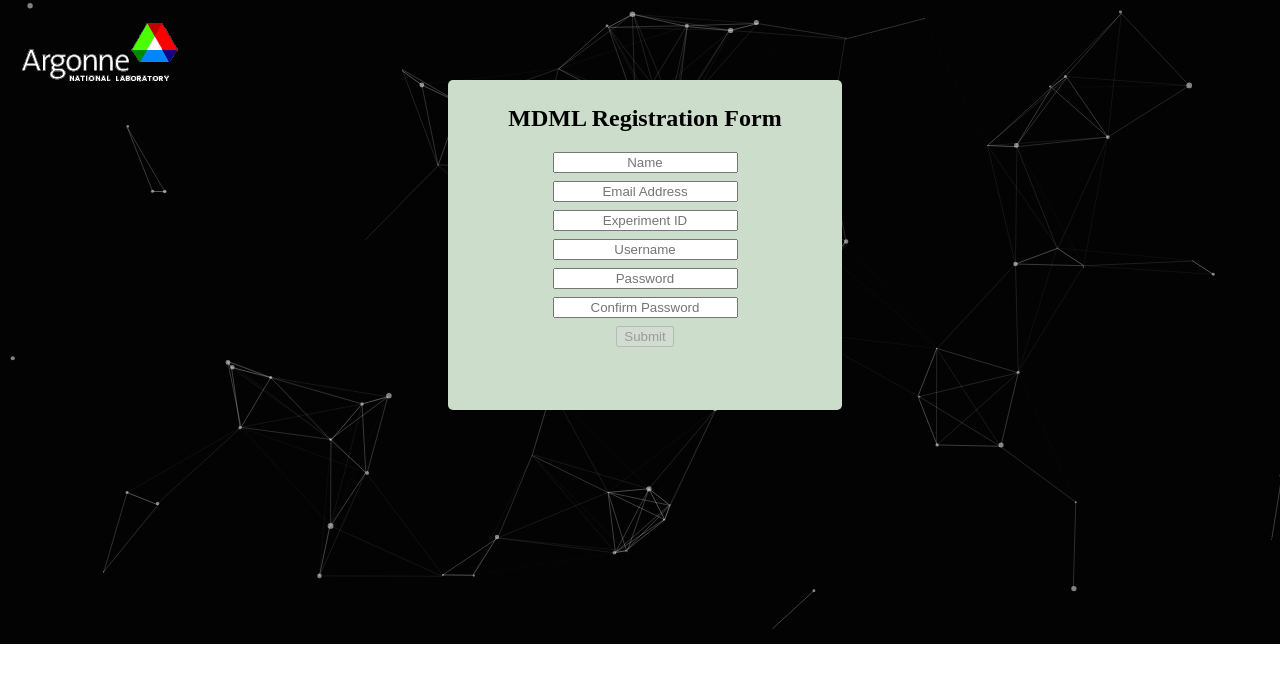
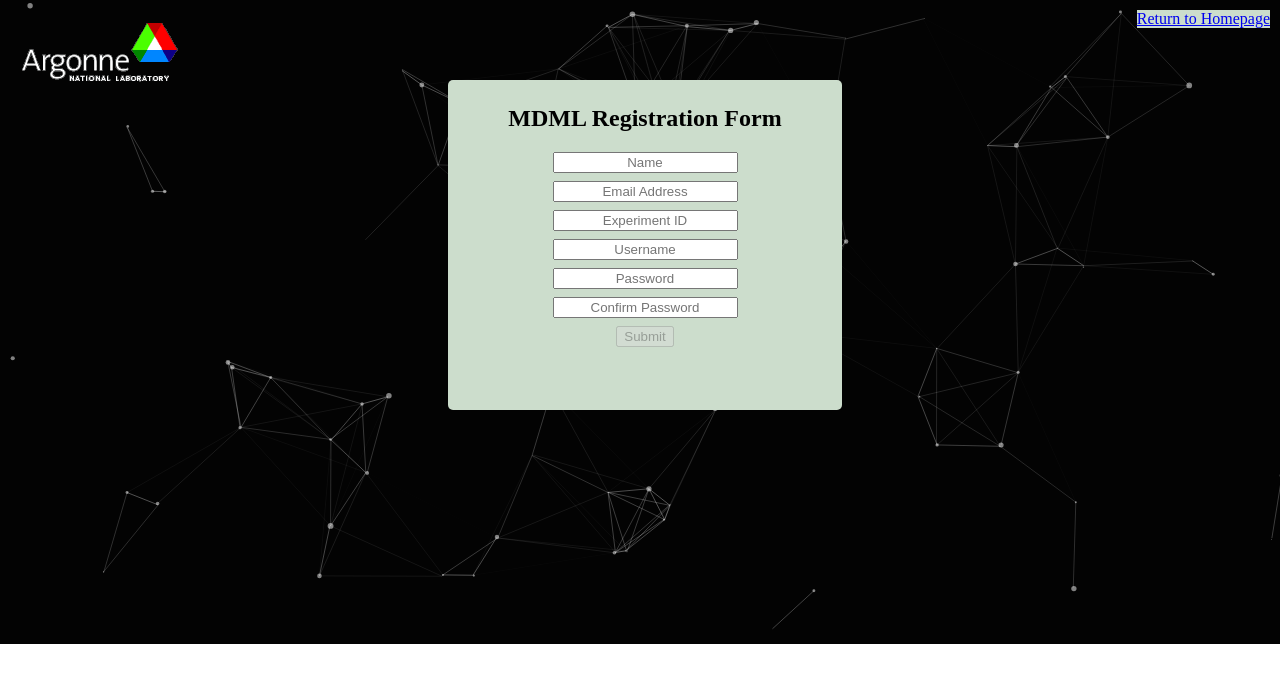
Before and after one commit to anl-mdml/MDML, a plain HTML site: page nginx/html/register.html in a window 1280 px wide. Drawn offline with nearby package versions, Linux system fonts and the light colour scheme; files that its build step writes are made by us from their sources; no server answers; files whose address does not match are found by name.

```diff
--- a/docker-compose.yml
+++ b/docker-compose.yml
@@ -5,8 +5,6 @@
     nginx:
         image: nginx
         restart: always
-        environment:
-            NGINX_HOST: "${MDML_HOST}"
         ports:
             - 80:80
             - 443:443
--- a/nginx/html/css/registration.css
+++ b/nginx/html/css/registration.css
@@ -2,6 +2,17 @@
     position: absolute;
     top: 10px;
     left: 10px;
+}
+
+.return {
+    position: absolute;
+    top: 10px;
+    right: 10px;
+    color: white;
+    background-color: #CDC;
+}
+.return p {
+    margin: auto;
 }
 
 html, body {
--- a/nginx/html/register.html
+++ b/nginx/html/register.html
@@ -28,6 +28,9 @@
                 <p id="registration-response"></p>
             </div>
         </div>
+        <div class="return">
+            <a href="/"><p>Return to Homepage</p></a>
+        </div>
         <div id="particles-js" style="background-color: rgb(3, 3, 3); background-size: cover; background-repeat: no-repeat;"></div>
     </body>
 </html>
```
Also changed, not shown: nginx/html/css/index.css (+7 -0 lines), nginx/html/index.html (+3 -3 lines), 1 other file.
